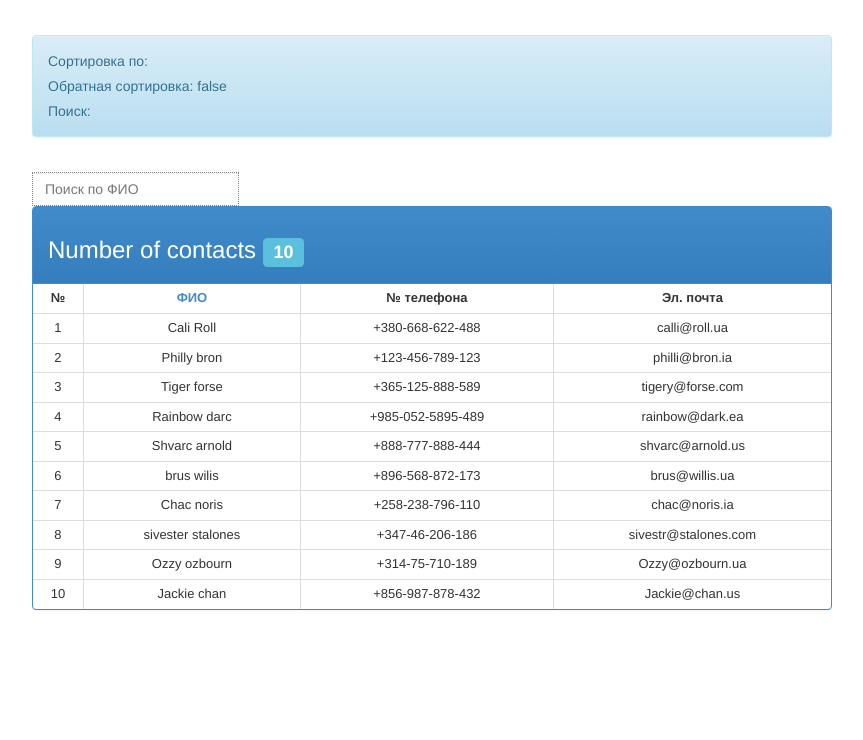
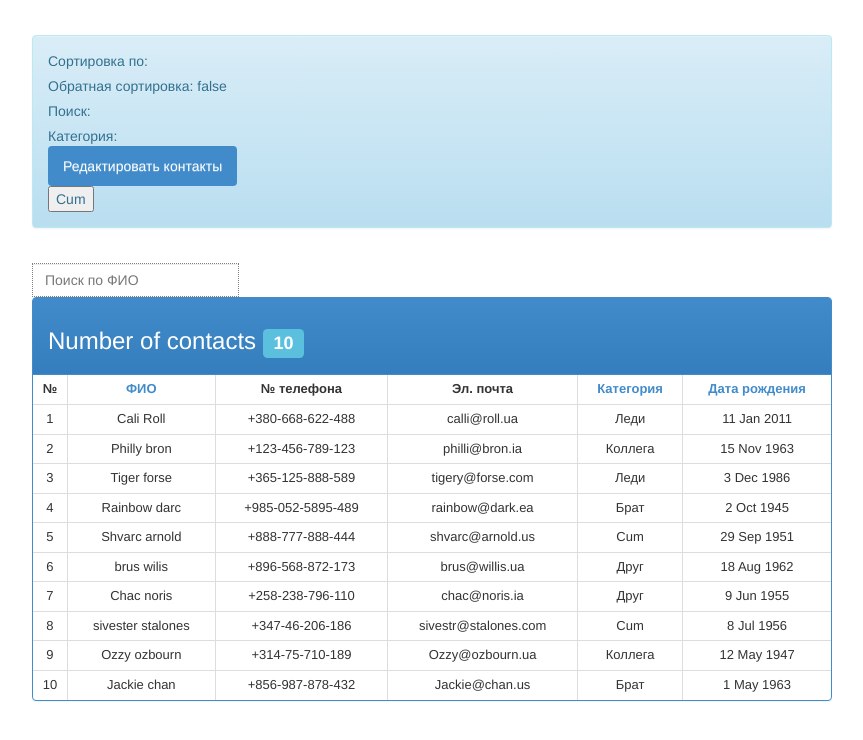
Before and after one commit to Denys-Sh/Denys-Sh.github.io, a plain HTML site: page list2/proba.html in a window 1280 px wide. Shown: the whole page, without its empty margins (208-1071 px from the left). Drawn offline with Linux system fonts and the light colour scheme.

Commit message:
Update proba.html

```diff
--- a/list2/proba.html
+++ b/list2/proba.html
@@ -24,6 +24,14 @@
     <p>Сортировка по: {{ sortType }}</p>
     <p>Обратная сортировка: {{ sortReverse }}</p>
     <p>Поиск: {{ searchName }}</p>
+    <p>Категория: {{ findName }}</p>
+
+
+    <ul class="nav nav-pills">
+  <li class="active"><a href="../index.html">Редактировать контакты</a></li>
+ </ul>
+
+ <button type="btn-button"  ng-click="showCum()">Cum</button>
 
 
   </div>
@@ -37,6 +45,7 @@
 
         <input type="text" class="form-control" novalidate placeholder="Поиск по ФИО" ng-model="searchName">
       </div>
+
     </div>
 
 
@@ -70,14 +79,21 @@
           </a>
       </th>
 
-
-
       <th>№ телефона</th>
 
-
-
-
         <th>Эл. почта</th>
+        <th>
+        <a href="" ng-click="sortType = 'category'; sortReverse = !sortReverse">
+        Категория
+        <span ng-show="sortType == 'category' && !sortReverse" class="fa fa-caret-down"></span>
+            <span ng-show="sortType == 'category' && sortReverse" class="fa fa-caret-up"></span>
+        </th>
+          <th>
+          <a href="" ng-click="sortType = 'date'; sortReverse = !sortReverse">
+          Дата рождения
+          <span ng-show="sortType == 'date' && !sortReverse" class="fa fa-caret-down"></span>
+            <span ng-show="sortType == 'date' && sortReverse" class="fa fa-caret-up"></span>
+            </th>
   </tr>
 
 </thead>
@@ -88,7 +104,7 @@
 <tbody>
 
 
-  <tr ng-repeat="person in phonebook | orderBy:sortType:sortReverse | filter:searchName">
+  <tr ng-repeat="person in phonebook | orderBy:sortType:sortReverse | filter:searchName | filter:findName " >
 
           <td>{{ $index + 1 }}</td>
 
@@ -98,6 +114,8 @@
       <td>{{ person.phone }}</td>
 
         <td>{{ person.email }}</td>
+        <td>{{ person.category }}</td>
+          <td>{{takeDay(person.date) | date : 'd MMM  y'}}</td>
 
   </tr>
 </tbody>
```
